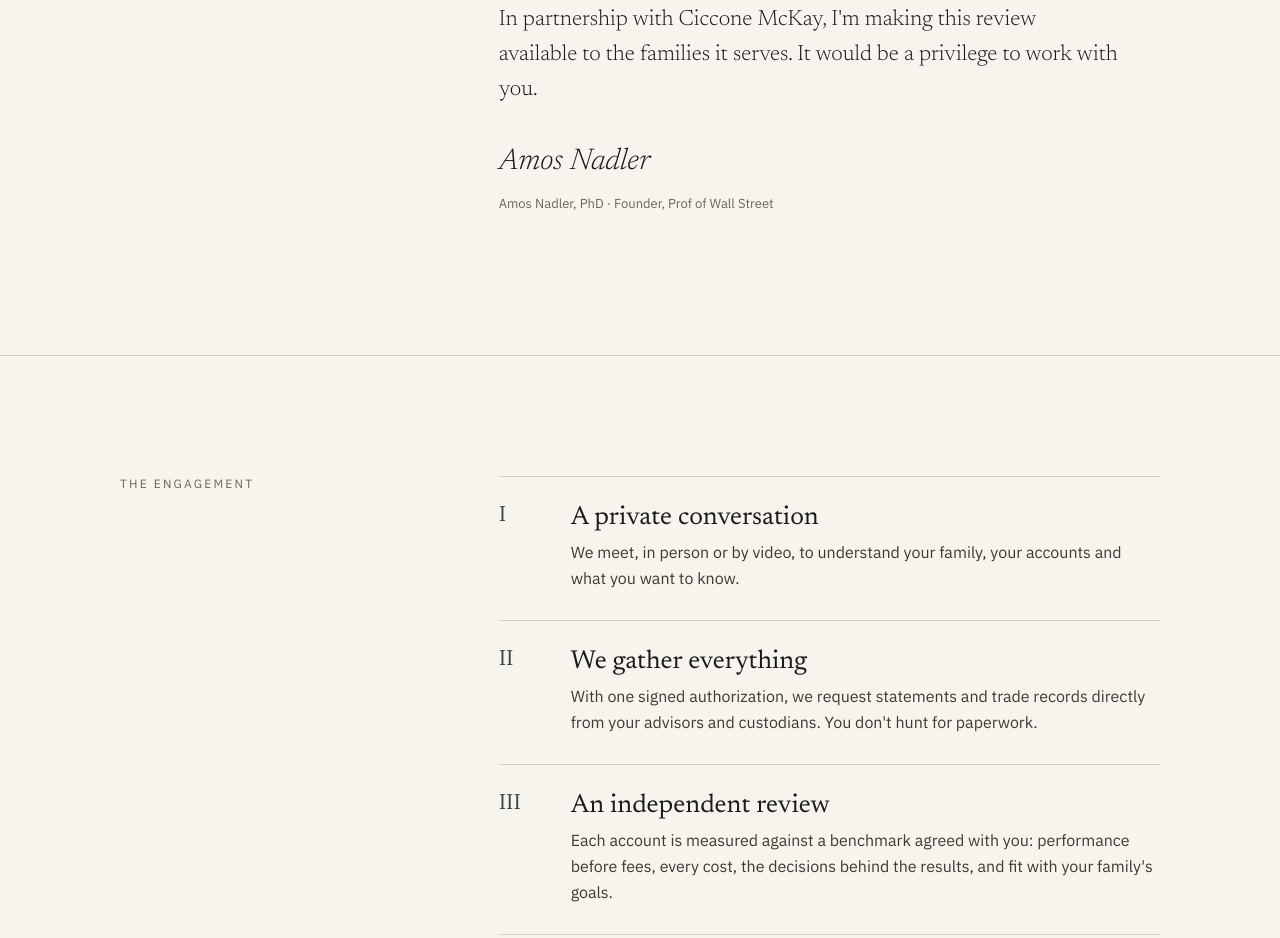
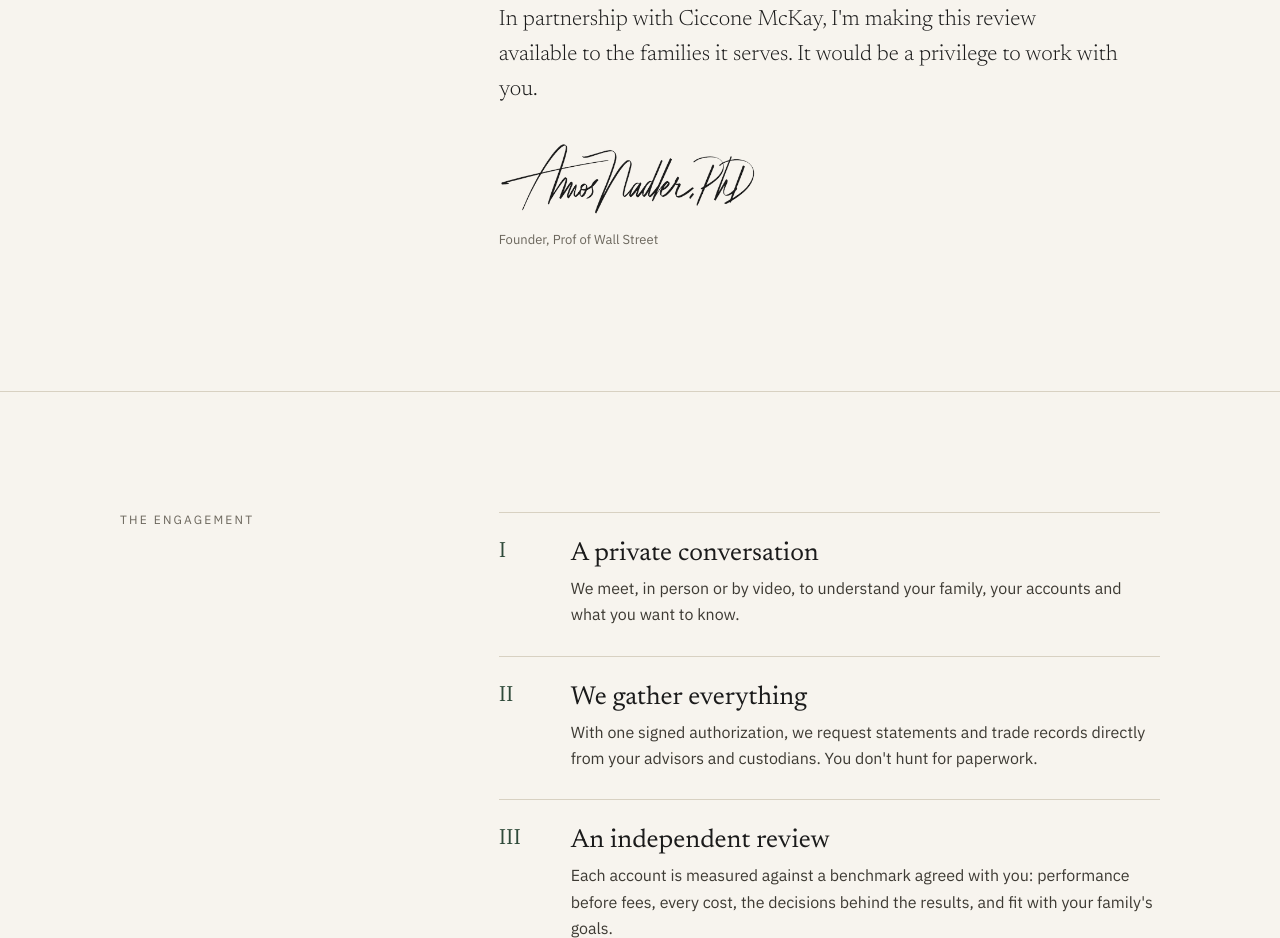
Before and after one commit to CognizantlyInc/advisor-fee-calculator, a website: page private/index.html in a window 1280 px wide. Shown: the part 916-1854 px from the top of the page. Drawn offline with Linux system fonts and the light colour scheme.

Commit message:
Private page: real signature on the letter
Co-Authored-By: Claude Opus 5.5 <noreply@anthropic.com>
Claude-Session: https://claude.ai/code/session_015N1EEqNfnq95moL9PwrMrH

```diff
--- a/private/index.html
+++ b/private/index.html
@@ -30,7 +30,8 @@ header.top .tag{font-size:12px;letter-spacing:.14em;text-transform:uppercase;col
 .hero .rule{margin-top:56px;width:64px;height:1px;background:var(--green)}
 .letter{display:flex;flex-direction:column;gap:22px;max-width:620px;font-size:22px;line-height:1.6;font-weight:300}
 .letter .sig{margin-top:8px;font-style:italic;font-size:30px}
-.letter .who{margin-top:-14px;font-family:'IBM Plex Sans',sans-serif;font-size:13px;color:var(--muted)}
+.letter .sig-img{display:block;width:260px;max-width:70%;height:auto;margin-top:12px}
+.letter .who{margin-top:-6px;font-family:'IBM Plex Sans',sans-serif;font-size:13px;color:var(--muted)}
 .ruled{border-top:1px solid var(--line)}
 ol.steps{margin:0;padding:0;list-style:none}
 ol.steps li{display:grid;grid-template-columns:56px minmax(0,1fr);gap:16px;padding:28px 0;border-top:1px solid var(--line)}
@@ -87,8 +88,8 @@ ol.steps p{margin-top:8px;font-size:16px;line-height:1.65;color:var(--body)}
     <p>Every family that works with an advisor is entitled to two clear answers. Has the investing been good? And has it been worth what it costs?</p>
     <p>Statements rarely say. I review your accounts independently, from the original records, and give you those answers plainly and in confidence. I don't manage money or sell investments. My only role is to tell you what I find.</p>
     <p>In partnership with Ciccone McKay, I'm making this review available to the families it serves. It would be a privilege to work with you.</p>
-    <p class="sig">Amos Nadler</p>
-    <p class="who">Amos Nadler, PhD · Founder, Prof of Wall Street</p>
+    <img class="sig-img" src="/assets/amos-signature.png" alt="Signature of Amos Nadler, PhD" width="453" height="125">
+    <p class="who">Founder, Prof of Wall Street</p>
   </div>
 </section>
 
```
Also changed, not shown: assets/amos-signature.png (added).
